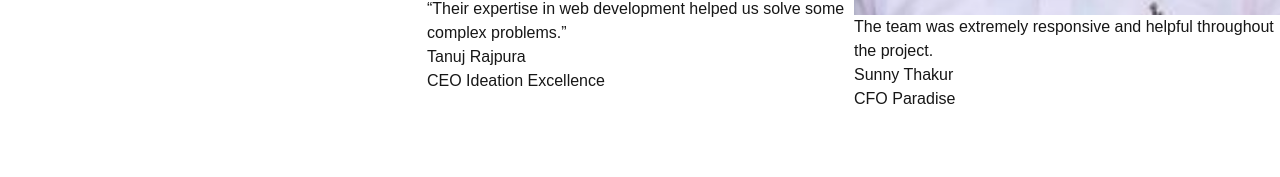
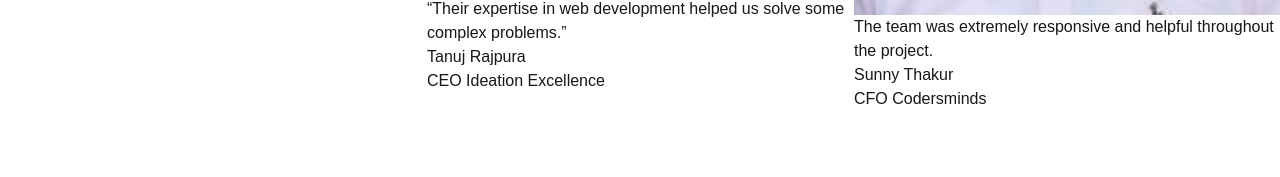
Before and after one commit to dhanparkash/webtech, a Next.js app: page /about-us in a window 1280 px wide. Shown: the part 11776-11953 px from the top of the page. Built offline with nearby package versions, Linux system fonts and the light colour scheme.

Commit message:
make some changes in client say section

```diff
--- a/src/components/home-page/cientsay.jsx
+++ b/src/components/home-page/cientsay.jsx
@@ -31,7 +31,7 @@ const Clientsay = () => {
             </blockquote>
             <div className="text-center dark:text-gray-600">
               <p className="font-bold">Sunny Thakur</p>
-              <p>CFO Paradise</p>
+              <p>CFO Codersminds</p>
             </div>
           </div>
         </div>
```
